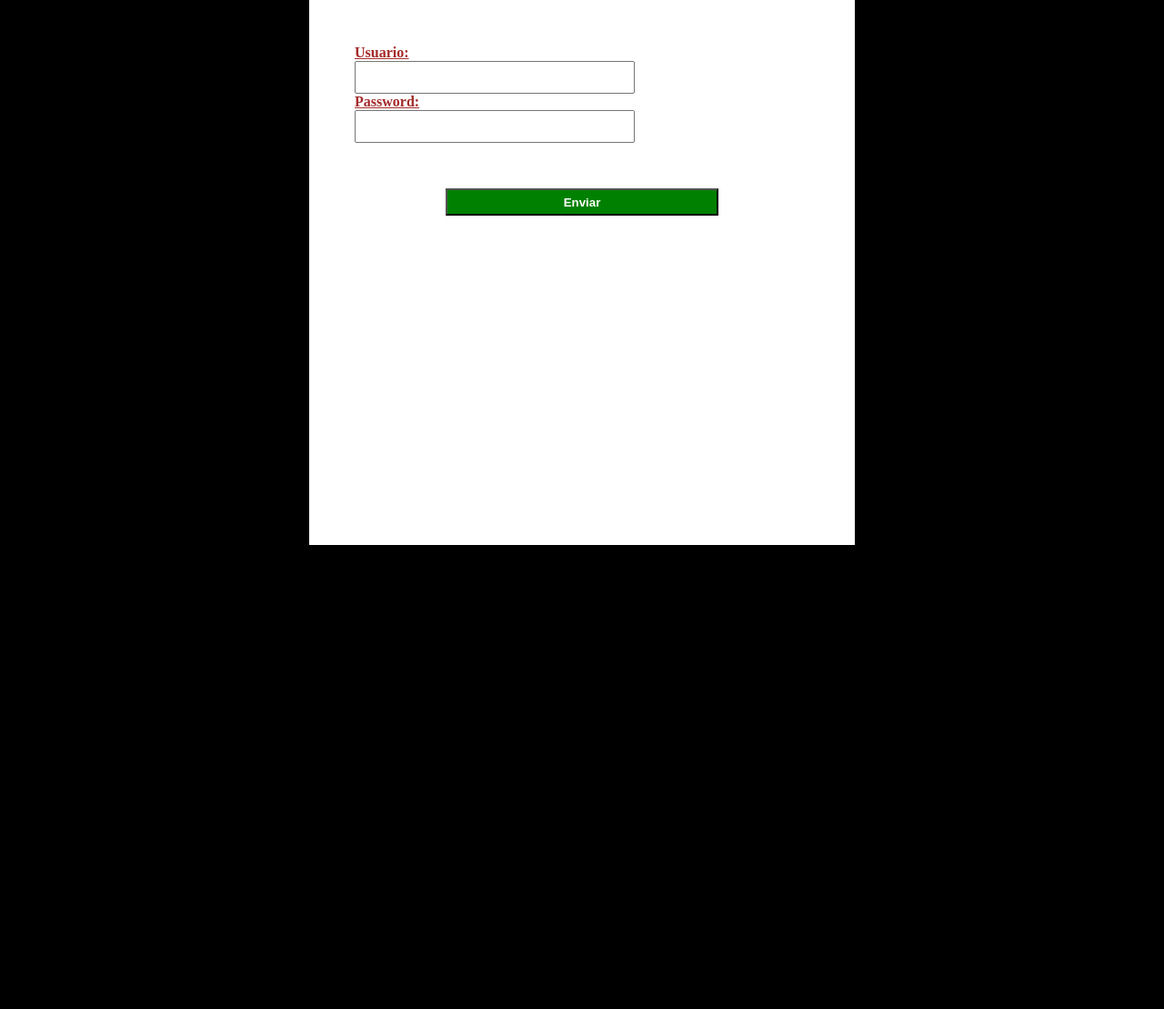
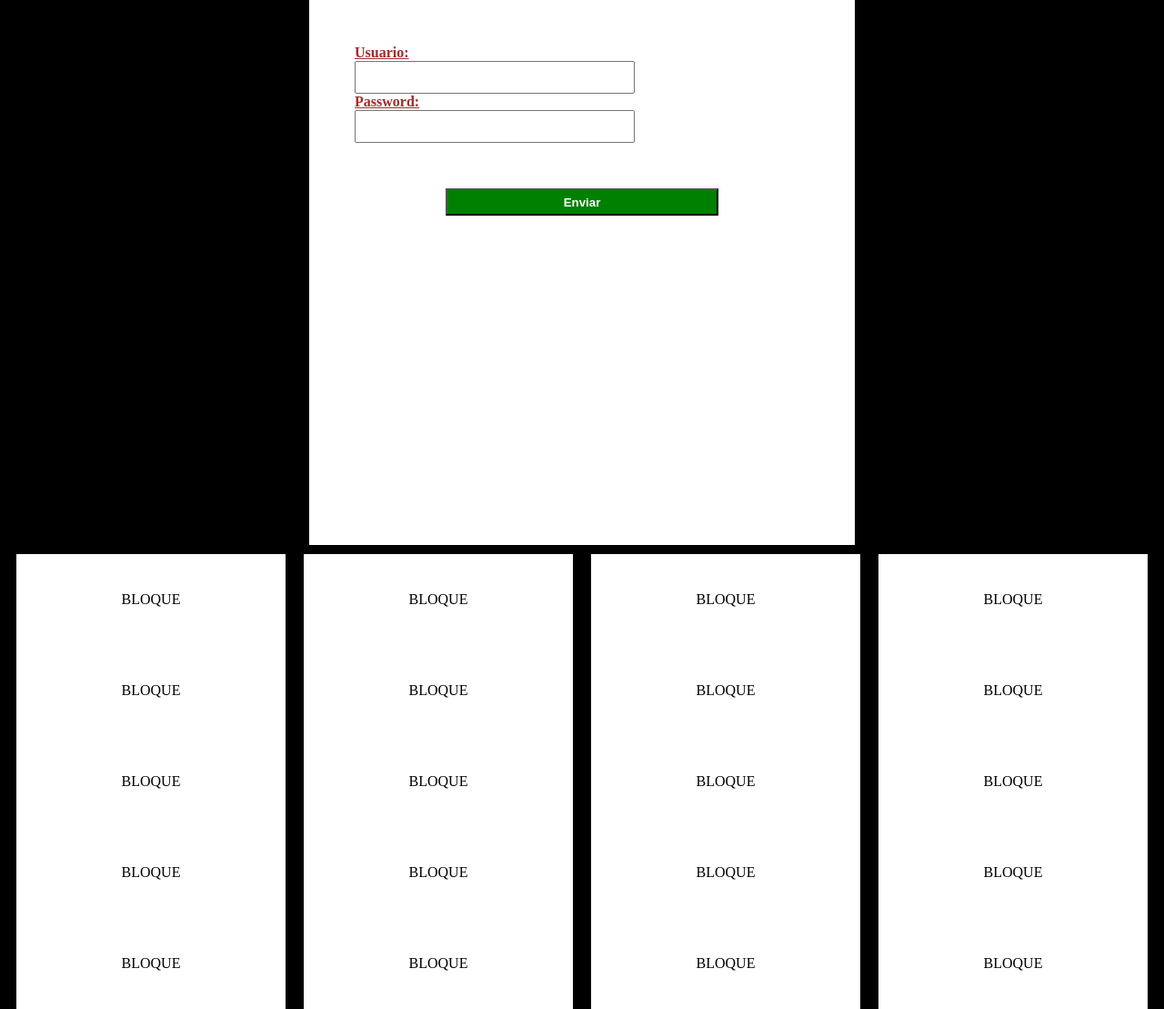
Before and after one commit to manuelserna01/gitejer, a PHP site: page / in a window 1280 px wide. Shown: the part 160-1269 px from the top of the page at 91% size. Before the commit the page ends 759 px from the top, so only its background shows below. Run offline with PHP 8.4, Linux system fonts and the light colour scheme.

Commit message:
commit desde 001

```diff
--- a/css/style.css
+++ b/css/style.css
@@ -37,7 +37,18 @@ form input{
     min-width: 300px;
     height: 30px;
 }
+.block{
+    float: left;
+    width: 25%;
 
+    text-align: center;
+    line-height: 100px;
+    height: 100px;
+}
+.block div{
+    background: white;
+    margin: 10px;
+}
 form label{
     font-weight: 600;
     color: brown;
--- a/index.php
+++ b/index.php
@@ -22,7 +22,9 @@
             </form>
         </div>
         <?php
-
+            for($i=0; $i<20; $i++){
+                echo '<div class="block"><div ><span>BLOQUE</span></div></div>';
+            }
         ?>
     </body>
 </html>
```
